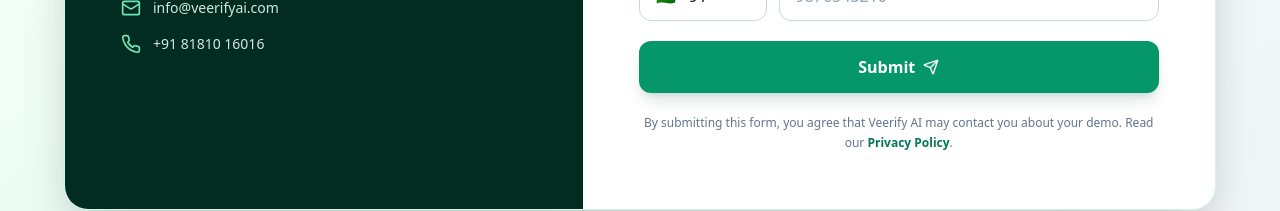
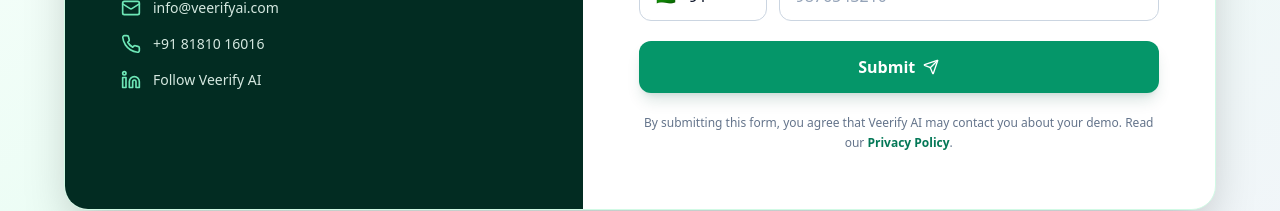
Before and after one commit to Brahmaji24/VeerifyAI, a React (Vite) app: page /request-demo in a window 1280 px wide. Shown: the part 562-773 px from the top of the page. Built offline with nearby package versions, Linux system fonts and the light colour scheme.

Commit message:
Add LinkedIn link to book demo page

```diff
--- a/src/pages/RequestDemo.tsx
+++ b/src/pages/RequestDemo.tsx
@@ -1,5 +1,5 @@
 import { FormEvent, useState } from "react";
-import { ArrowLeft, CheckCircle2, Mail, Phone, Send } from "lucide-react";
+import { ArrowLeft, CheckCircle2, Linkedin, Mail, Phone, Send } from "lucide-react";
 import { Link } from "react-router-dom";
 
 const RequestDemo = () => {
@@ -135,6 +135,16 @@ const RequestDemo = () => {
               >
                 <Phone className="h-5 w-5 text-emerald-300" />
                 +91 81810 16016
+              </a>
+
+              <a
+                href="https://www.linkedin.com/company/veerify-ai/?viewAsMember=true"
+                target="_blank"
+                rel="noopener noreferrer"
+                className="flex items-center gap-3 hover:text-white"
+              >
+                <Linkedin className="h-5 w-5 text-emerald-300" />
+                Follow Veerify AI
               </a>
             </div>
           </section>
```
